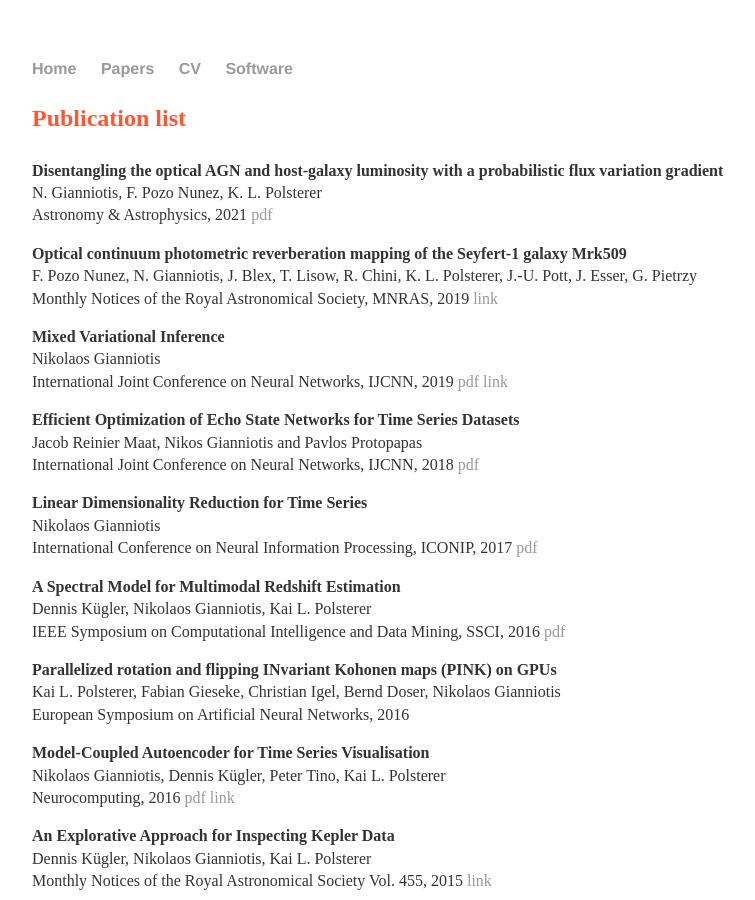
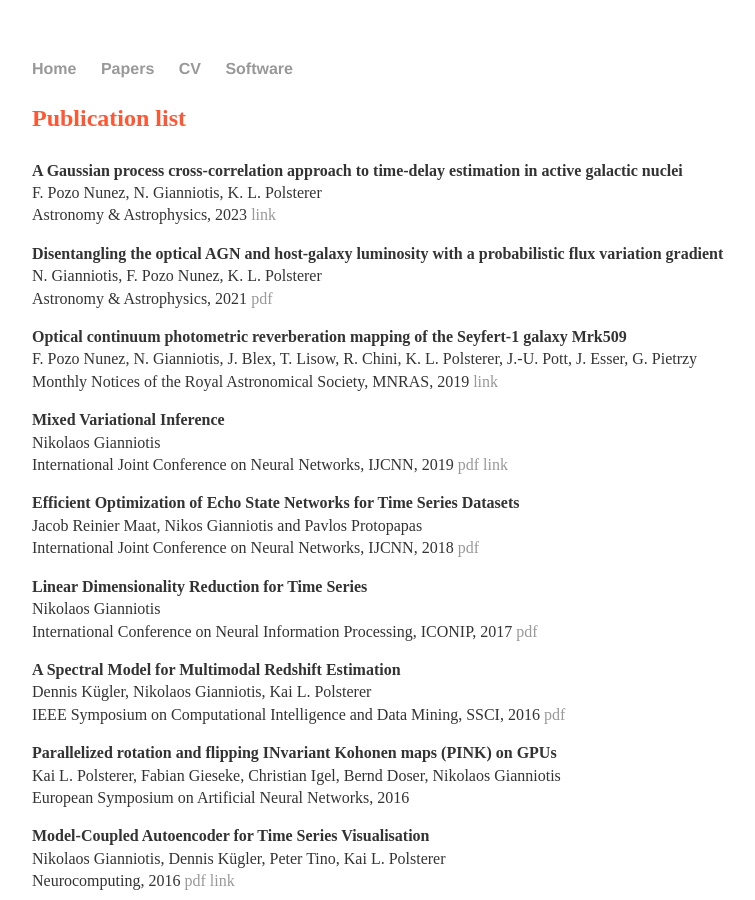
Before and after one commit to ngiann/ngiann.github.io, a Jekyll site: the page built from papers/index.md, in a window 1280 px wide and 900 px high. Shown: the whole window, without its empty margins (160-915 px from the left). Built offline with Jekyll 4.4.1, drawn with Linux system fonts in a browser that asks for light colours.

Commit message:
Update index.md

```diff
--- a/papers/index.md
+++ b/papers/index.md
@@ -4,6 +4,10 @@ title: Papers
 ---
 
 <h2> <p style="color:#FF5733"> Publication list </p> </h2>
+
+**A Gaussian process cross-correlation approach to time-delay estimation in active galactic nuclei**\
+F. Pozo Nunez, N. Gianniotis, K. L. Polsterer\
+Astronomy & Astrophysics, 2023 [link](https://doi.org/10.1051/0004-6361/202345932)
 
 **Disentangling the optical AGN and host-galaxy luminosity with a probabilistic flux variation gradient**\
 N. Gianniotis, F. Pozo Nunez, K. L. Polsterer\
```
